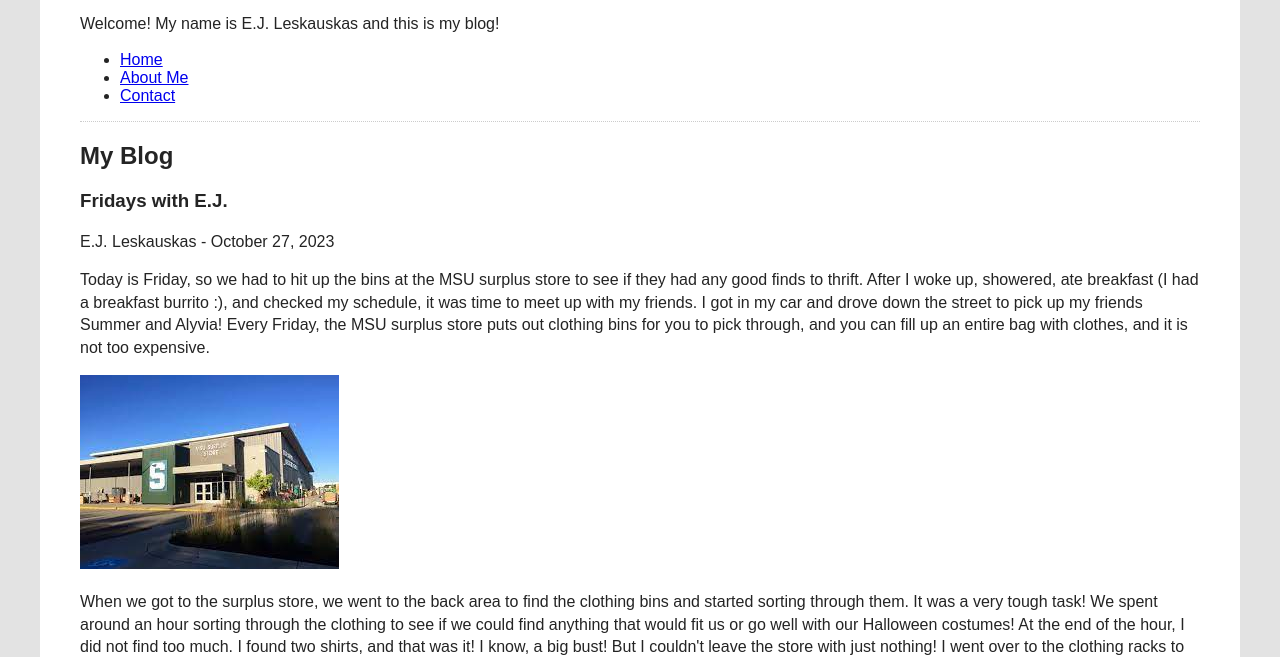
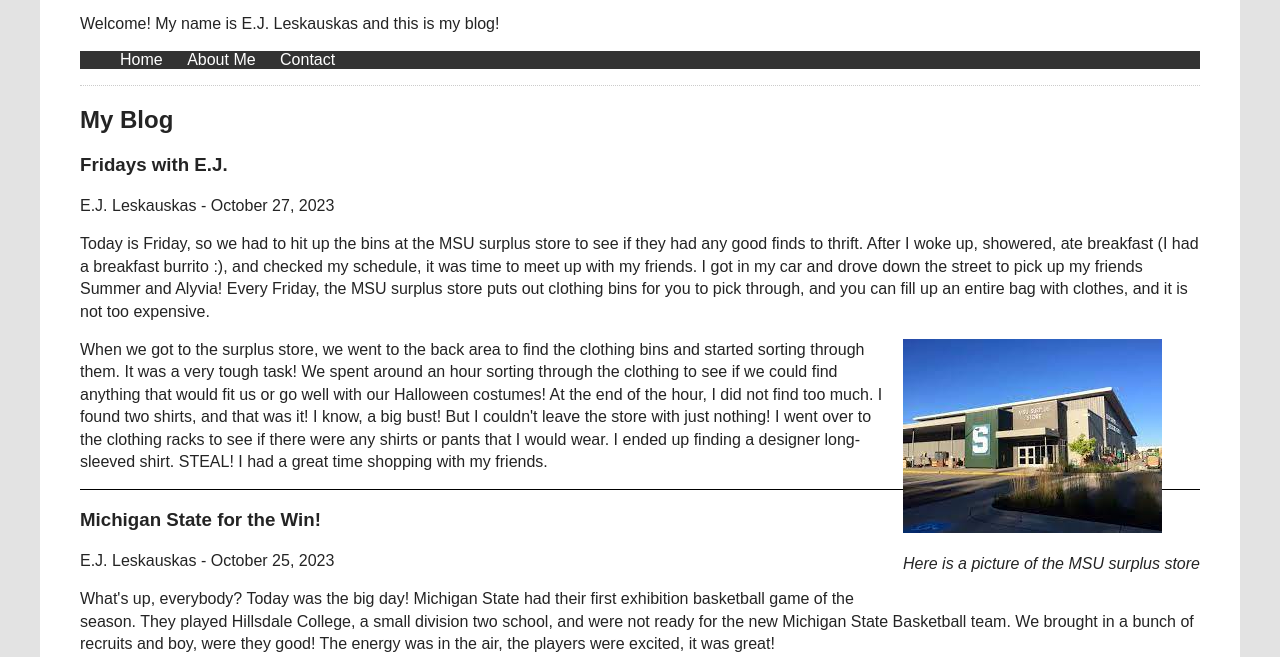
Before and after one commit to edlesk21/mi349_blog, a plain HTML site: page index.html in a window 1280 px wide. Shown: the part 148-805 px from the top of the page. Drawn offline with Linux system fonts and the light colour scheme.

Commit message:
finishig touches

```diff
--- a/index.html
+++ b/index.html
@@ -11,7 +11,7 @@
     <header>
       <h1> MI 349: E.J.'s Blog </h1>
       <p> Welcome! My name is E.J. Leskauskas and this is my blog! </p>
-      <nav>
+      <nav class = "sticky-navbar">
         <ul>
           <li><a href="index.html"> Home </a></li>
           <li><a href="about.html"> About Me </a></li>
@@ -25,7 +25,10 @@
         <h3> Fridays with E.J.</h3>
         <p> E.J. Leskauskas - October 27, 2023</p>
         <p> Today is Friday, so we had to hit up the bins at the MSU surplus store to see if they had any good finds to thrift. After I woke up, showered, ate breakfast (I had a breakfast burrito :), and checked my schedule, it was time to meet up with my friends. I got in my car and drove down the street to pick up my friends Summer and Alyvia! Every Friday, the MSU surplus store puts out clothing bins for you to pick through, and you can fill up an entire bag with clothes, and it is not too expensive. </p>
-        <p><img alt = "MSU Surplus Store" src = "download.jpg "/></p>
+        <div class = "image-container">
+          <img alt = "MSU Surplus Store" src = "download.jpg ">
+          <p class = "image-caption"> Here is a picture of the MSU surplus store </p>
+        </div>
         <p>When we got to the surplus store, we went to the back area to find the clothing bins and started sorting through them. It was a very tough task! We spent around an hour sorting through the clothing to see if we could find anything that would fit us or go well with our Halloween costumes! At the end of the hour, I did not find too much. I found two shirts, and that was it! I know, a big bust! But I couldn't leave the store with just nothing! I went over to the clothing racks to see if there were any shirts or pants that I would wear. I ended up finding a designer long-sleeved shirt. STEAL! I had a great time shopping with my friends. </p>
       </article>
       <article class = "post">
--- a/style.css
+++ b/style.css
@@ -8,6 +8,40 @@ body{
     color: #242424;
     border-top: 10px solid #242424;
     background: #fff;
+}
+
+.sticky-navbar{
+    list-style: none;
+    padding: 0;
+    margin:0;
+}
+.sticky-navbar li {
+    display: inline;
+    margin-right: 20px;
+}
+
+.sticky-navbar a {
+    text-decoration: none;
+    color: #fff;
+}
+
+.sticky-navbar {
+    position: -webkit-sticky;
+    position: sticky;
+    top:0;
+    background-color: #333;
+    z-index:100;
+}
+
+.sticky-navbar.sticky {
+    box-shadow: 0px 5px 5px rgba(0, 0, 0, 0.2);
+}
+
+.sticky-navbar u1 {
+    display: flex;
+    justify-content: space-evenly;
+    padding: 0;
+    margin: 0;
 }
 
 h1{
@@ -29,3 +63,22 @@ p{
 article{
     border-bottom: 1px solid #000;
 }
+
+form {
+    display: flex;
+}
+
+.image-container{
+    float: right;
+    margin: 0 0 10px 10px;
+}
+
+.image-container img {
+    max-width: 100%;
+}
+
+.image-caption{
+    clear: right;
+    font-family: Arial, Helvetica, sans-serif;
+    font-style: italic;
+}
```
Also changed, not shown: about.html (+1 -1 lines), contact.html (+1 -1 lines).
